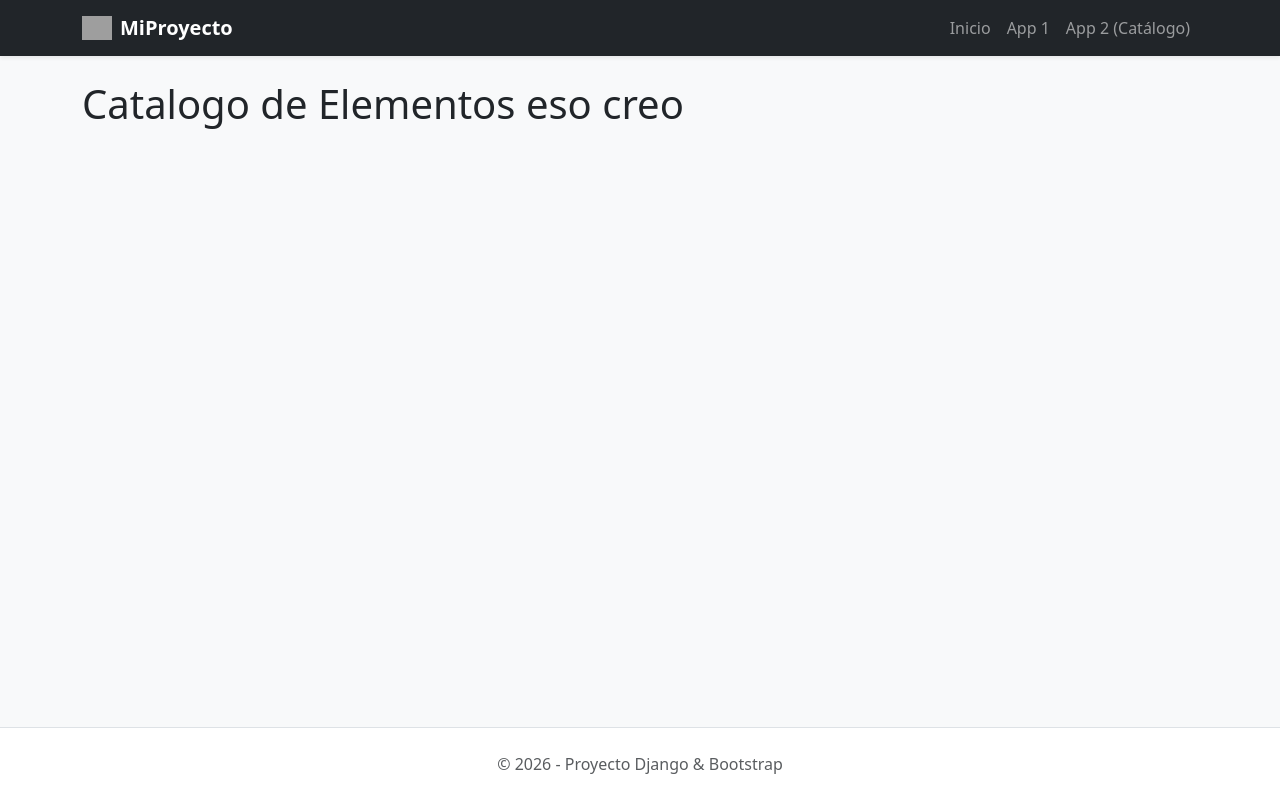
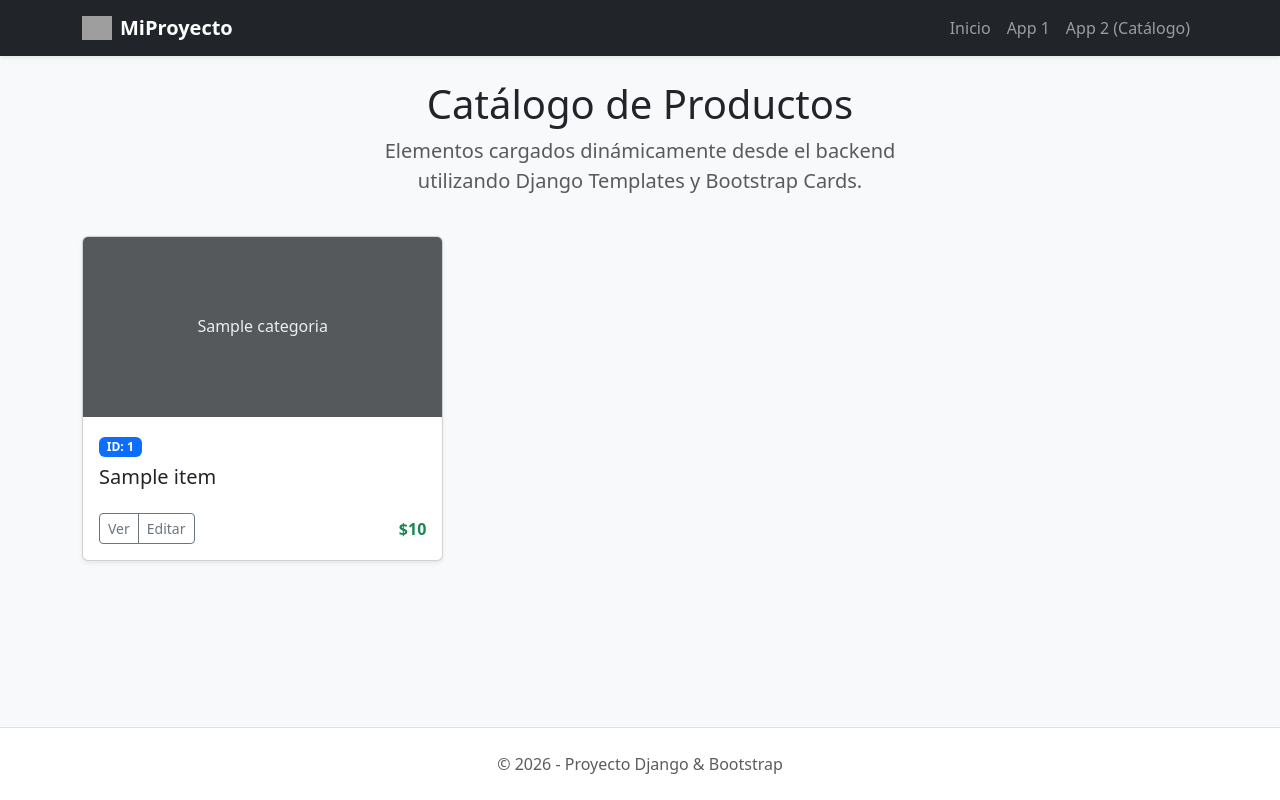
Before and after one commit to almond-nerevar-bytes/Practica_tickle_monster, a Django app: template app2/templates/app2/lista.html in a window 1280 px wide. Run offline with Django 5.2, Linux system fonts and the light colour scheme; the template is opened without the code that fills it: most values are stand-ins (such as "Sample title", 1, 10 or a date in 2020); some libraries are stand-ins or nearby versions; grey boxes are pictures that could not be loaded.

Commit message:
Parte 5? dios mio por favor ACABA

```diff
--- a/app2/templates/app2/lista.html
+++ b/app2/templates/app2/lista.html
@@ -3,5 +3,42 @@
 {% block title %}Catálogo - App 2? dx{% endblock %}
 
 {% block content %}
-    <h1>Catalogo de Elementos eso creo</h1>
+    <div class="row text-center mb-4">
+        <div class="col-lg-6 col-md-8 mx-auto">
+            <h1 class="fw-light">Catálogo de Productos</h1>
+            <p class="lead text-body-secondary">Elementos cargados dinámicamente desde el backend utilizando Django Templates y Bootstrap Cards.</p>
+        </div>
+    </div>
+
+    <div class="row row-cols-1 row-cols-sm-2 row-cols-md-3 g-3">
+        {% for item in lista_elementos %}
+            <div class="col">
+                <div class="card shadow-sm h-100">
+                    <!-- Placeholder svg representativo de la card -->
+                    <svg class="bd-placeholder-img card-img-top" width="100%" height="180" xmlns="http://www.w3.org/2000/svg" role="img" aria-label="Placeholder" preserveAspectRatio="xMidYMid slice" focusable="false">
+                        <rect width="100%" height="100%" fill="#55595c"/>
+                        <text x="50%" y="50%" fill="#eceeef" dy=".3em" text-anchor="middle">{{ item.categoria }}</text>
+                    </svg>
+
+                    <div class="card-body d-flex flex-column justify-content-between">
+                        <div>
+                            <span class="badge bg-primary mb-2">ID: {{ item.id }}</span>
+                            <h5 class="card-title">{{ item.nombre }}</h5>
+                        </div>
+                        <div class="d-flex justify-content-between align-items-center mt-3">
+                            <div class="btn-group">
+                                <button type="button" class="btn btn-sm btn-outline-secondary">Ver</button>
+                                <button type="button" class="btn btn-sm btn-outline-secondary">Editar</button>
+                            </div>
+                            <small class="text-success fw-bold fs-6">${{ item.precio }}</small>
+                        </div>
+                    </div>
+                </div>
+            </div>
+        {% empty %}
+            <div class="col-12">
+                <div class="alert alert-warning text-center">No hay ítems registrados en la lista.</div>
+            </div>
+        {% endfor %}
+    </div>
 {% endblock %}
```
